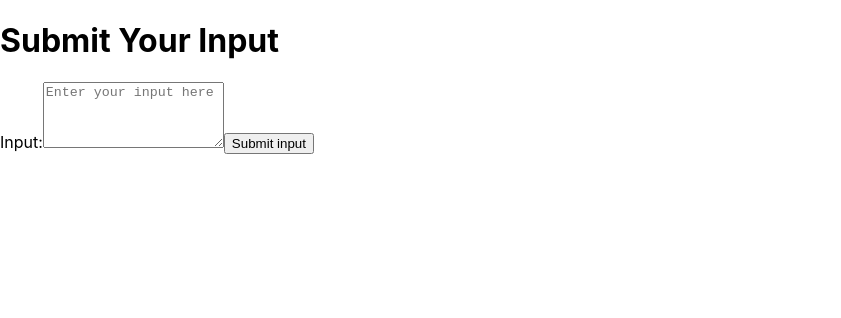
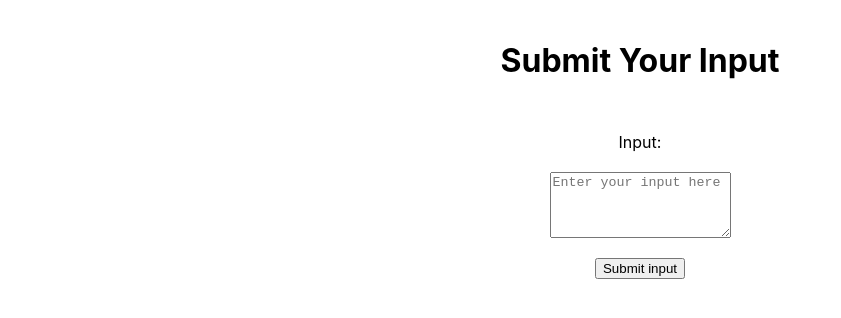
Before and after one commit to remla2024-team9/app-frontend, a React (Create React App) app: page / in a window 1280 px wide. Shown: the top 318 px of the page, without its empty margins (0-841 px from the left). Built offline with nearby package versions, Linux system fonts and the light colour scheme.

Commit message:
updated readme and made frontend look a little nicer

```diff
--- a/src/App.css
+++ b/src/App.css
@@ -36,3 +36,23 @@
     transform: rotate(360deg);
   }
 }
+
+.app-container {
+  display: flex;
+  flex-direction: column;
+  align-items: center;
+  padding: 20px;
+}
+
+.input-container {
+  display: flex;
+  flex-direction: column;
+  align-items: center;
+  margin-top: 20px;
+}
+
+.input-container label,
+.input-container textarea,
+.input-container button {
+  margin: 10px;
+}
--- a/src/App.js
+++ b/src/App.js
@@ -3,7 +3,7 @@ import './App.css';
 
 function App() {
   const [input, setInput] = useState('');
-  const [prediction, setPrediction] = useState(null); // State to store the prediction result
+  const [prediction, setPrediction] = useState(null);
 
   const handleInputSubmit = async () => {
     try {
@@ -13,12 +13,12 @@ function App() {
           'Content-Type': 'application/json'
         },
         body: JSON.stringify({
-          input: input // The input entered in the text field
+          input: input
         })
       });
       const result = await response.json();
       if (response.ok) {
-        setPrediction(result.prediction); // Set the prediction state with the result
+        setPrediction(result.prediction);
         alert('Input submitted successfully.');
         setInput('');
       } else {
```
Also changed, not shown: 1 other file (tests, documents, lock files or other folders).
